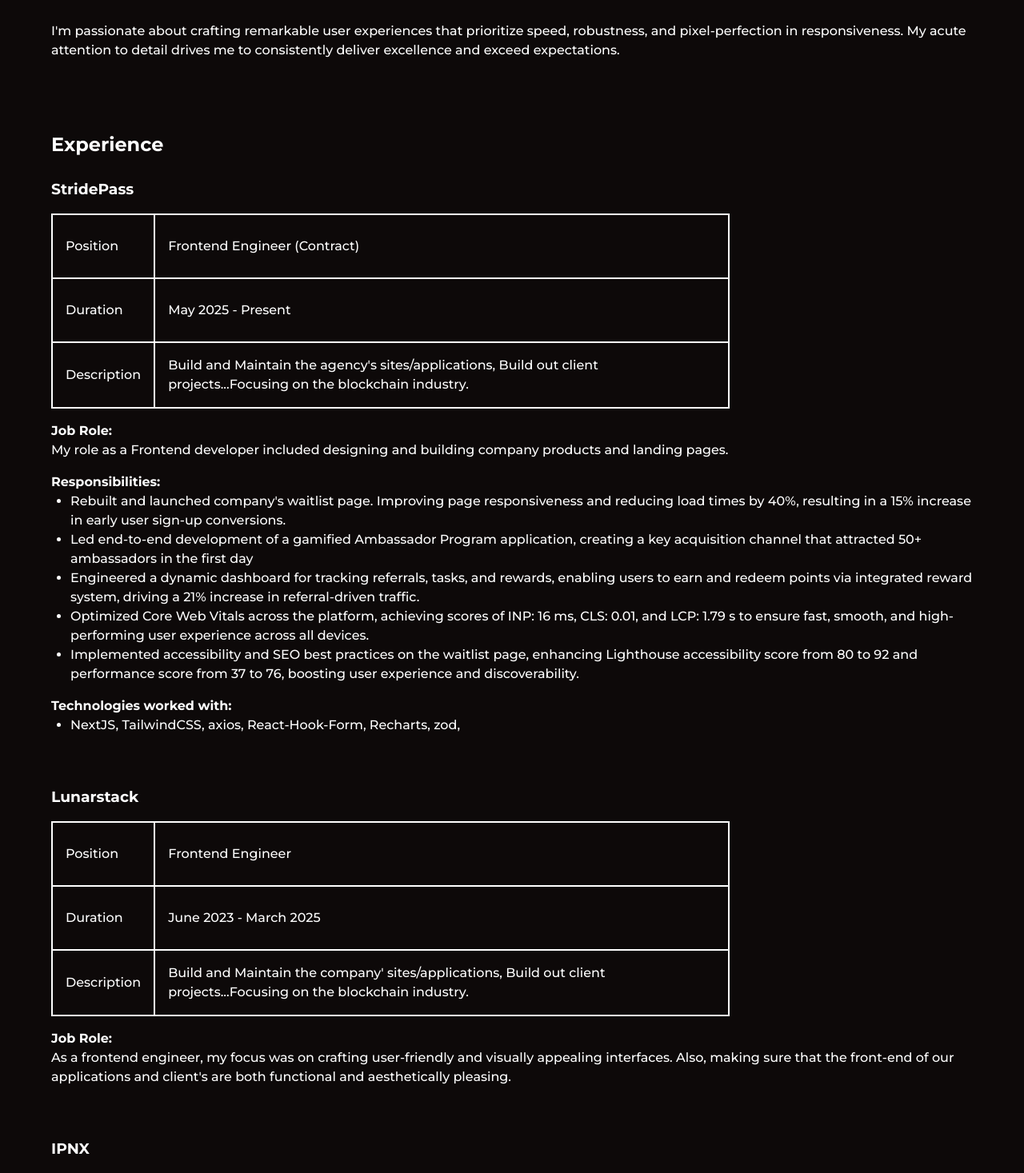
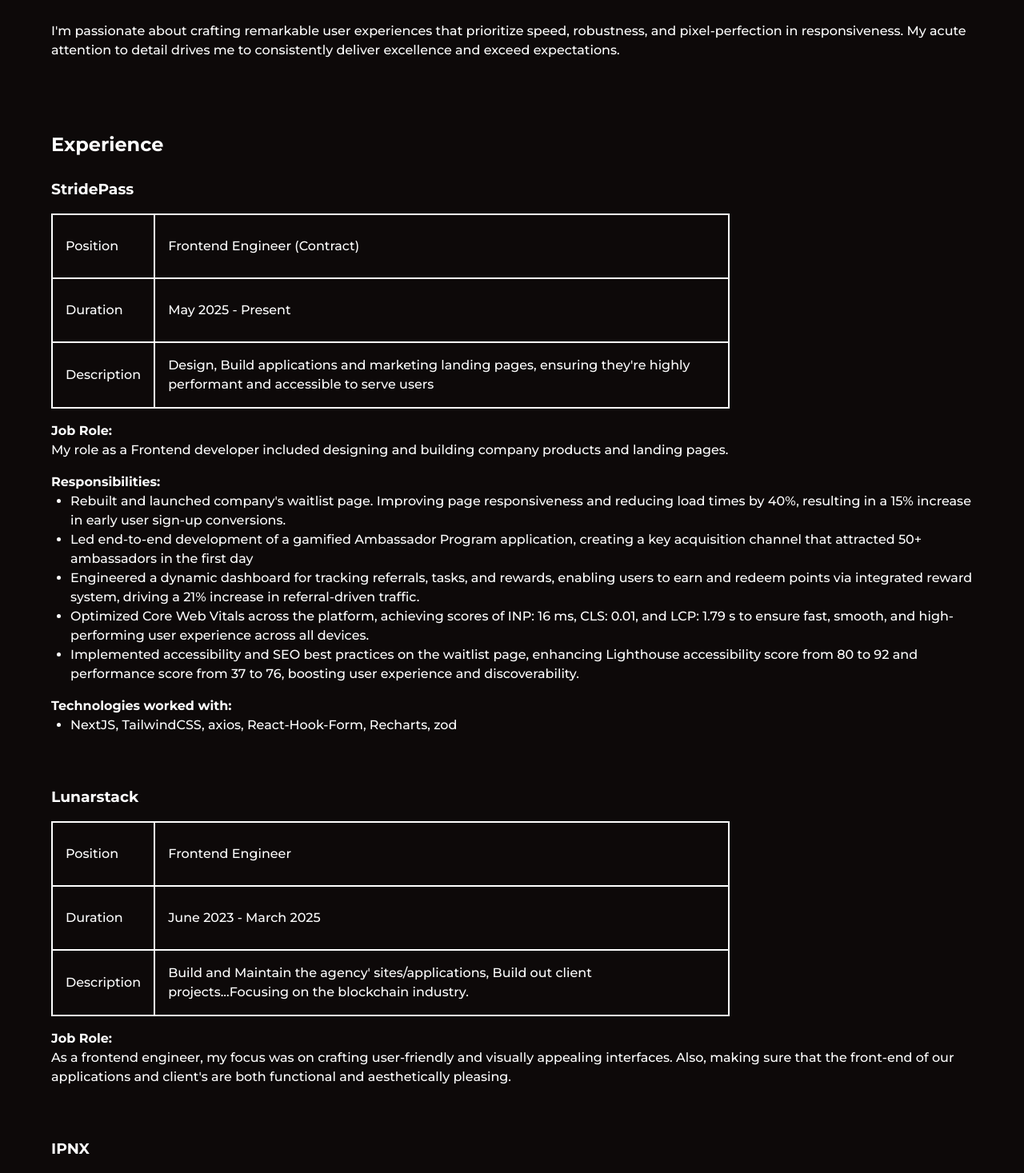
Before and after one commit to Kl3va/portfolio, a Next.js app: page /resume in a window 1280 px wide. Shown: the part 211-1678 px from the top of the page at 80% size. Built offline with nearby package versions, Linux system fonts and the light colour scheme.

Commit message:
fix: git issue

```diff
--- a/data/resumeData.ts
+++ b/data/resumeData.ts
@@ -22,9 +22,7 @@
         },
         {
           label: "Technologies worked with",
-          lists: [
-            "NextJS, TailwindCSS, axios, React-Hook-Form, Recharts, zod,",
-          ],
+          lists: ["NextJS, TailwindCSS, axios, React-Hook-Form, Recharts, zod"],
         },
       ],
       board: {
@@ -33,7 +31,8 @@
         label2: "Duration",
         timeline: "May 2025 - Present",
         label3: "Description",
-        description: `Build and Maintain the agency's sites/applications, Build out client projects...Focusing on the blockchain industry.`,
+        description: `
+Design, Build applications and marketing landing pages, ensuring they're highly performant and accessible to serve users`,
       },
     },
     {
@@ -48,7 +47,7 @@
         label2: "Duration",
         timeline: "June 2023 - March 2025",
         label3: "Description",
-        description: `Build and Maintain the company' sites/applications, Build out client projects...Focusing on the blockchain industry.`,
+        description: `Build and Maintain the agency' sites/applications, Build out client projects...Focusing on the blockchain industry.`,
       },
     },
 
```
Also changed, not shown: data/resourcesData.ts (+11 -11 lines).
